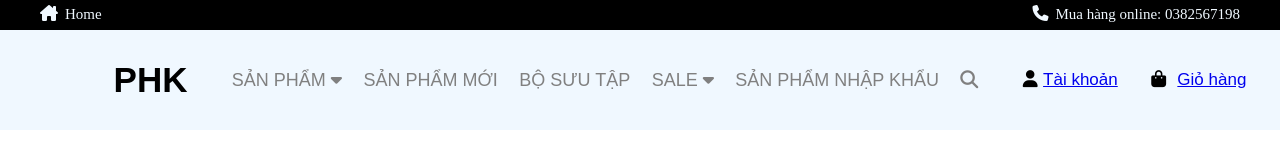
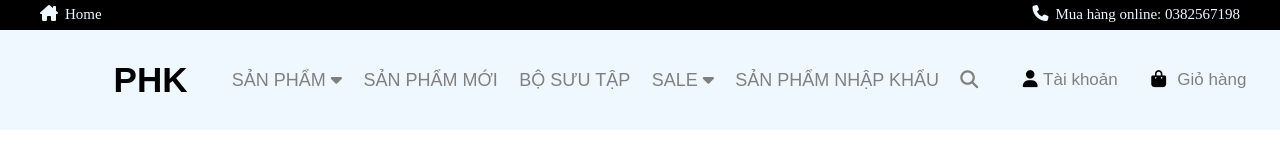
Before and after one commit to phongp3j/webproject, a plain HTML site: page index.html in a window 1280 px wide. Drawn offline with Linux system fonts and the light colour scheme.

Commit message:
Update style.css

```diff
--- a/style.css
+++ b/style.css
@@ -2,7 +2,9 @@
     margin: 0;
     padding: 0;
 }
-
+a{
+    text-decoration: none;
+}
 .header{
     background-color: black;
     height: 30px;
@@ -115,9 +117,25 @@
     border-bottom: 1px dotted #fff;
     background: transparent;
     text-align: left;
-    transition: 1s;
+    transition: 0.7s;
+}
+.menu ul li:hover .sub-menu1 ul li:hover{
+    color: black;
+    transition: 0.7s;
+}
+.menu ul li:hover .sub-menu1 ul li a:hover{
+    color: black;
+    transition: 0.7s;
 }
 
-.menu ul li:hover .sub-menu1 ul li a{
-    color: black;
+.login a{
+    color: gray;
+    font-family: arial;
+    font-weight: 300;
 }
+
+.shopping-cart a{
+    color: gray;
+    font-family: arial;
+    font-weight: 300;
+}
```
